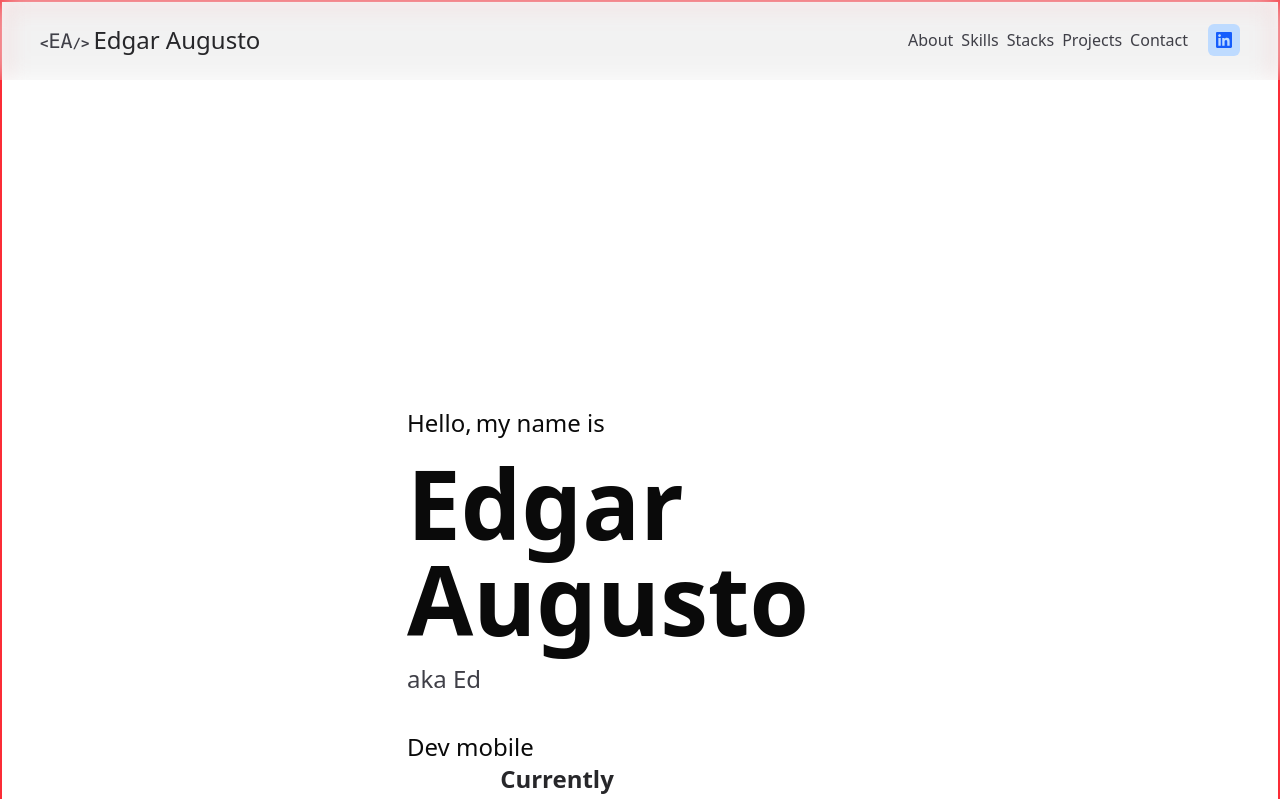
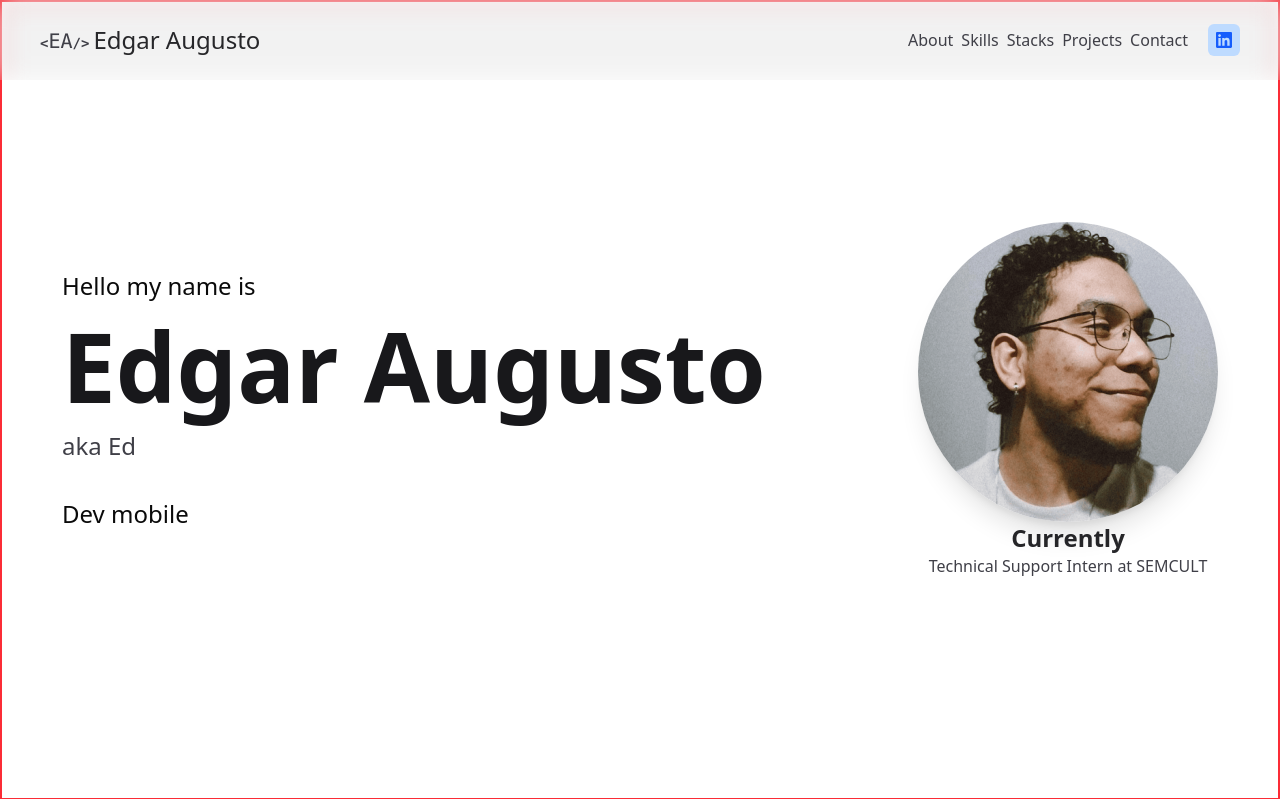
Before and after one commit to eded001/portfolio, a React (Vite) app: page / in a window 1280 px wide. Shown: the top 799 px of the page. Built offline with nearby package versions, Linux system fonts and the light colour scheme; no server answers.

Commit message:
finish portfolio

```diff
--- a/src/components/Section.jsx
+++ b/src/components/Section.jsx
@@ -1,9 +1,9 @@
-export default function Section({ children, padding = 5, id, height = 100}) {
+export default function Section({ children, id, height = 100}) {
     return (
         <section
             id={id}
-            className="min-h-[100vh] flex justify-center items-center border-2 border-red-500"
-            style={{ padding: padding, minHeight: height + "vh"}}
+            className="min-h-[100vh] flex justify-center p-5 items-center border-2 border-red-500"
+            style={{ minHeight: height + "vh"}}
         >
             {children}
         </section>
--- /dev/null
+++ b/src/components/ui/skeleton.jsx
@@ -0,0 +1,15 @@
+import { cn } from "@/lib/utils"
+
+function Skeleton({
+  className,
+  ...props
+}) {
+  return (
+    <div
+      data-slot="skeleton"
+      className={cn("bg-accent animate-pulse rounded-md", className)}
+      {...props} />
+  );
+}
+
+export { Skeleton }
--- a/src/contents/About.jsx
+++ b/src/contents/About.jsx
@@ -3,9 +3,16 @@ import { me } from "../imgs/share";
 
 export default function About() {
     return (
-        <div className="grid place-items-center grid-cols-1 md:grid-cols-2 gap-8 py-10 p-50 max-sm:p-5">
+        <div className="grid place-items-center grid-cols-1 gap-8 py-10 px-10
+        md:grid-cols-2
+        max-sm:p-5
+        max-lg:p-5
+        ">
             <picture className="grid place-items-center">
-                <img src={me} className="rounded-xl w-3/4 max-sm:w-full" />
+                <img src={me} className="rounded-xl w-3/4
+                max-sm:w-full
+                max-lg:w-full
+                " />
             </picture>
 
             <div className="flex flex-col space-y-5 text-justify">
--- a/src/contents/Footer.jsx
+++ b/src/contents/Footer.jsx
@@ -26,7 +26,9 @@ export default function Footer() {
     ];
 
     return (
-        <footer className="flex flex-col justify-center pb-5 text-center text-base absolute bottom-0 w-full">
+        <footer className="flex flex-col justify-center pb-5 text-center text-base absolute bottom-0 w-full
+        max-lg:px-5
+        ">
             <p>Please, don't forget to follow me in my social medias</p>
 
             <ul className="flex justify-center space-x-5 my-2">
--- a/src/contents/Presentation.jsx
+++ b/src/contents/Presentation.jsx
@@ -1,96 +1,35 @@
 import { Tooltip, TooltipContent, TooltipTrigger } from "@/components/ui/tooltip";
-import { motion } from "framer-motion";
-import { useEffect, useState } from "react";
 import Typewriter from "typewriter-effect";
-
-const MotionDiv = motion.div;
+import { meFace } from "@/imgs/share";
 
 export default function Presentation() {
-    const [userPhoto, setUserPhoto] = useState(null);
+    return (
+        <div className="flex items-center w-full justify-between relative px-10
+        max-sm:p-4 max-sm:justify-center max-sm:space-y-10 max-sm:flex-col
+        ">
+            <div className="flex flex-col space-y-4
+            max-sm:space-y-2
+            ">
+                <p className="text-2xl
+                max-sm:text-xl
+                max-lg:text-2xl
+                ">Hello my name is</p>
 
-    useEffect(() => {
-        fetch("https://api.github.com/user/108343328")
-            .then((response) => response.json())
-            .then((data) => setUserPhoto(data.avatar_url))
-            .catch((err) => console.error(err));
-    }, []);
+                <h1 className="text-8xl font-bold text-zinc-900
+                max-sm:text-4xl
+                max-lg:text-6xl
+                ">Edgar Augusto</h1>
 
-    const textVariants = {
-        hidden: { opacity: 0, y: 20 },
-        visible: (i = 1) => ({
-            opacity: 1,
-            y: 0,
-            transition: {
-                delay: i * 0.3,
-                type: "spring",
-                stiffness: 100,
-                damping: 12,
-            },
-        }),
-    };
+                <h2 className="text-2xl font-light text-zinc-700
+                max-sm:text-xl
+                max-lg:text-2xl
+                ">aka Ed</h2>
 
-    const imageVariants = {
-        hidden: { opacity: 0, scale: 0.6, y: 40 },
-        visible: {
-            opacity: 1,
-            scale: 1,
-            y: 0,
-            transition: {
-                delay: 0.9,
-                type: "spring",
-                stiffness: 100,
-                damping: 15,
-            },
-        },
-    };
-
-    return (
-        <div className="flex flex-wrap items-center w-full justify-between relative p-100 max-sm:p-4 max-sm:justify-center max-sm:space-y-10">
-            <div className="flex flex-col space-y-4 max-sm:space-y-2">
-                <div className="flex space-x-1">
-                    {["Hello,", "my name is"].map((text, index) => (
-                        <motion.div
-                            key={index}
-                            initial="hidden"
-                            animate="visible"
-                            variants={textVariants}
-                            custom={index + 1}
-                        >
-                            <span className="text-2xl max-sm:text-xl">{text}</span>
-                        </motion.div>
-                    ))}
-                </div>
-
-                <motion.div
-                    initial="hidden"
-                    animate="visible"
-                    variants={textVariants}
-                    custom={3}
-                    className="flex flex-col gap-4"
-                >
-                    <h1 className="text-8xl font-bold max-sm:text-4xl">Edgar Augusto</h1>
-                </motion.div>
-
-                <motion.div
-                    initial={{ opacity: 0, y: -20 }}
-                    animate={{ opacity: 1, y: 0 }}
-                    transition={{
-                        delay: 2,
-                        type: "spring",
-                        stiffness: 100,
-                        damping: 12,
-                    }}
-                >
-                    <h2 className="text-2xl font-light text-zinc-700 max-sm:text-xl">aka Ed</h2>
-                </motion.div>
-
-                <motion.div
-                    initial="hidden"
-                    animate="visible"
-                    variants={textVariants}
-                    custom={4}
-                >
-                    <h2 className="text-2xl mt-5 max-sm:hidden">
+                <div>
+                    <h2 className="text-2xl mt-5
+                    max-sm:hidden
+                    max-lg:text-2xl
+                    ">
                         <Typewriter
                             onInit={(typewriter) => {
                                 typewriter
@@ -117,33 +56,20 @@ export default function Presentation() {
                             }}
                         />
                     </h2>
-                </motion.div>
+                </div>
             </div>
 
             <div className="flex flex-col items-center relative">
-                <MotionDiv
-                    className="w-75 relative z-10 flex justify-center"
-                    variants={imageVariants}
-                    initial="hidden"
-                    animate="visible"
-                >
-                    <MotionDiv
-                        whileHover={{ scale: 1.05 }}
-                        transition={{ type: "spring", stiffness: 150, damping: 15 }}
-                    >
+                <div className="w-75 relative z-10 flex justify-center">
                     <img
-                            src={userPhoto}
-                            className="rounded-full w-full shadow-xl"
+                        src={meFace}
+                        className="rounded-full w-full shadow-xl
+                            max-lg:w-75
+                            "
                     />
-                    </MotionDiv>
-                </MotionDiv>
+                </div>
 
                 <div className="text-center">
-                    <MotionDiv
-                        initial={{ opacity: 0, y: 20 }}
-                        animate={{ opacity: 1, y: 0 }}
-                        transition={{ delay: 1 }}
-                    >
                     <b className="text-2xl text-zinc-800">Currently</b>
                     <p className="text-zinc-700">
                         <b className="font-medium">Technical Support Intern</b> at{" "}
@@ -156,7 +82,6 @@ export default function Presentation() {
                             </TooltipContent>
                         </Tooltip>
                     </p>
-                    </MotionDiv>
                 </div>
             </div>
         </div>
--- a/src/contents/Skills.jsx
+++ b/src/contents/Skills.jsx
@@ -30,14 +30,22 @@ export default function Skills() {
     ];
 
     return (
-        <div className="space-y-6 max-sm:p-5">
+        <div className="space-y-6
+        max-sm:p-5
+        ">
             <Title>Skills</Title>
 
-            <div className="grid grid-cols-1 sm:grid-cols-2 lg:grid-cols-4 gap-6 w-full">
+            <div className="grid grid-cols-1 gap-6 w-full
+            sm:grid-cols-2
+            lg:grid-cols-4
+            ">
                 {
                     // eslint-disable-next-line no-unused-vars
                     skills.map(({ icon: Icon, title, description }, index) => (
-                        <Card key={index} className="border-1 bg-zinc-400 h-60 w-75 max-sm:w-full">
+                        <Card key={index} className="border-1 bg-zinc-400 h-60 w-75
+                        max-sm:w-full
+                        max-lg:w-full
+                        ">
                             <CardHeader className={"flex flex-row items-center bg-zinc-600 rounded-t-lg border-b-2 border-zinc-400 pl-2 pt-2 pb-2 text-xl"}>
                                 <Icon size={40} className="text-zinc-100" />
                                 <CardTitle className="font-bold text-zinc-300">{title}</CardTitle>
--- a/src/contents/Stacks.jsx
+++ b/src/contents/Stacks.jsx
@@ -62,7 +62,10 @@ export default function TechStack() {
     ));
 
   return (
-    <div className="space-y-6 w-full p-20 max-sm:p-5">
+    <div className="space-y-6 w-full p-20
+    max-sm:p-5
+    max-lg:p-5
+    ">
       <div className="space-y-2">
         <Title>Stacks</Title>
         <Subtitle>I can get ideas off the ground using...</Subtitle>
--- a/src/imgs/share.jsx
+++ b/src/imgs/share.jsx
@@ -3,5 +3,6 @@ import calopAgender from './calop-agender.png';
 import duckManager from './duck-manager.png';
 import helpNow from './help-now.png';
 import me from './me.png'
+import meFace from './me-face.png'
 
-export { aleitamentoMaterno, calopAgender, duckManager, helpNow, me };
+export { aleitamentoMaterno, calopAgender, duckManager, helpNow, me, meFace };
--- a/vite.config.js
+++ b/vite.config.js
@@ -19,7 +19,6 @@ export default defineConfig({
   server: {
     port: 5000,
     strictPort: false,
-    open: true
   },
   build: {
     outDir: "build"
```
Also changed, not shown: src/contents/ContactMe.jsx (+12 -6 lines), src/contents/Projects.jsx (+8 -2 lines), src/imgs/me-face.png (added). Lines whose indentation alone changed are shown as unchanged.
